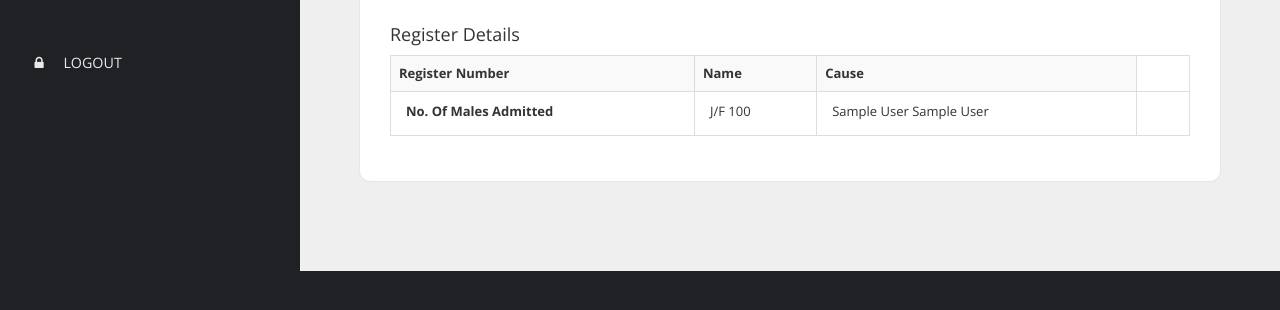
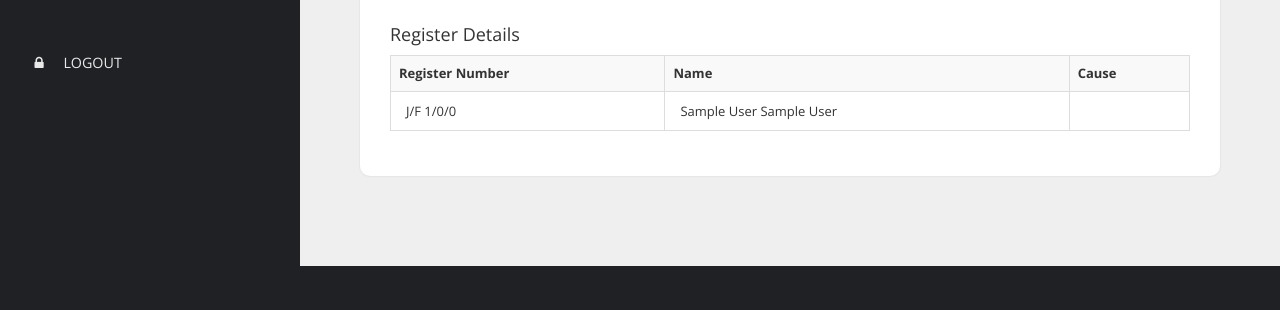
Before and after one commit to GENESIIS/lims, a PHP site: page /records.php in a window 1280 px wide. Shown: the part 374-684 px from the top of the page. Run offline with PHP 8.4, Linux system fonts and the light colour scheme; the visitor is signed in with stand-in values (Sample User, id 1); data that the repository does not hold is empty; some libraries are stand-ins or nearby versions.

Commit message:
Update records.php

```diff
--- a/records.php
+++ b/records.php
@@ -149,7 +149,7 @@ include 'menuuser.php';
 
                 ?>
                  <tr>
-                    <td> <label for="inputLastName"> No. Of Males Admitted  </label></td>
+<!--                    <td> <label for="inputLastName"> No. Of Males Admitted  </label></td>-->
                     <td> <?php  echo "J/F ".$row1['regnum']  ?></td>
                     <td> <?php  echo $row1['date']  ?></td>
 
@@ -188,10 +188,10 @@ include 'menuuser.php';
 
                 ?>
                  <tr>
-                    <td> <label for="inputLastName"> No. Of Males Admitted  </label></td>
-                    <td> <?php  echo "J/F ".$row1['regnum'].$row1['month'].$row1['year']  ?></td>
+<!--                    <td> <label for="inputLastName"> No. Of Males Admitted  </label></td>-->
+                    <td> <?php  echo "J/F ".$row1['regnum']."/".$row1['month']."/".$row1['year']  ?></td>
                     <td> <?php  echo $row1['fname']." ".$row1['lname']  ?></td>
-                    <td> <?php  echo $row1['Cause']  ?></td>
+                    <td> <?php  echo $row1['cause']  ?></td>
                   </tr>
            <?php
             }
```
